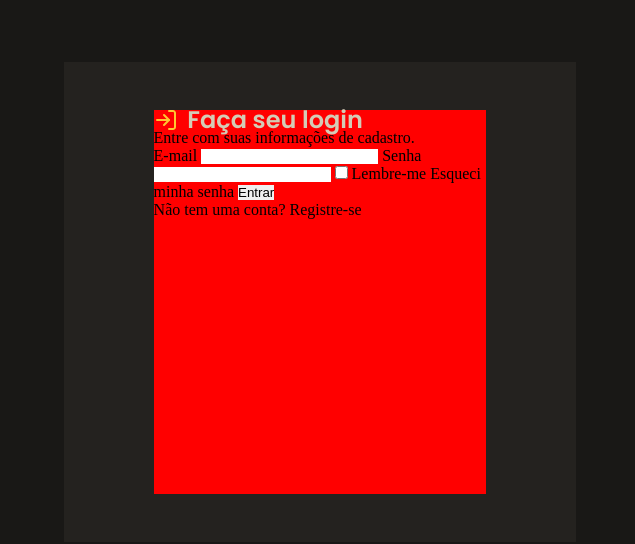
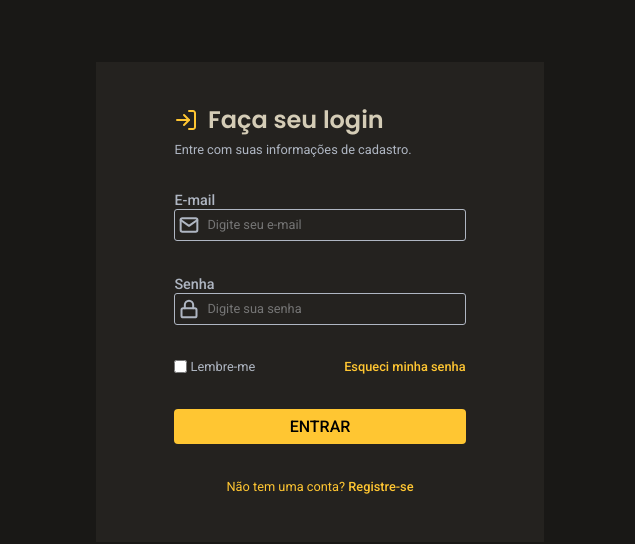
Before and after one commit to thiagokawauchi/rocketseat-discover-desafios, a plain HTML site: page login-form-css/login-form.html in a window 1280 px wide. Shown: the part 98-642 px from the top of the page, 0-635 px from the left. Drawn offline with Linux system fonts and the light colour scheme.

Commit message:
login-form-css completed

```diff
--- a/login-form-css/login-form.css
+++ b/login-form-css/login-form.css
@@ -44,16 +44,18 @@ body {
 .form-container {
     background-color: #24221f;
     height: 60%;
-    width: 80%;
+    width: 70%;
     display: flex;
     justify-content: center;
     align-items: center;
 }
 
 form {
-    background-color: red;
     width: 65%;
     height: 80%;
+    display: flex;
+    flex-direction: column;
+    justify-content: space-between;
 }
 
 #do-log-in {
@@ -68,3 +70,149 @@ h2 {
     font-weight: 600;
     color: #d4ccb6;
 }
+
+fieldset {
+    display: flex;
+    flex-direction: column;
+    gap: 0.8rem;
+}
+
+.check-and-pass {
+    display: flex;
+    justify-content: space-between;
+    align-items: center;
+}
+
+#p-login {
+    font-family: 'Roboto', sans-serif;
+    color: #afb6c2;
+    font-size: 0.8rem;
+    font-weight: 400;
+}
+
+.campo1 {
+    display: flex;
+    flex-direction: column;
+}
+
+.campo2 {
+    display: flex;
+    flex-direction: column;
+}
+
+.label-title {
+    font-family: 'Roboto', sans-serif;
+    color: #afb6c2;
+    font-size: 0.9rem;
+    font-weight: 500;
+}
+
+.text-input {
+    background-color: #24221f;
+    border: 1px solid #afb6c2;
+    border-radius: 3px;
+    height: 2rem;
+}
+
+.text-input:hover {
+    background-color: #24221f;
+    border: 3px solid #ffc632;
+    border-radius: 3px;
+    height: 2rem;
+}
+
+.campo1 > :placeholder-shown {
+    font-family: 'Roboto', sans-serif;
+    color: #afb6c2;
+    font-weight: 400;
+    font-size: 0.8rem;
+    padding-left: 2rem;
+    background-image: url(./images/mail.svg);
+    background-repeat: no-repeat;
+    background-position: left;
+    background-position-x: 0.2rem;
+}
+
+.campo1:hover > :placeholder-shown {
+    font-family: 'Roboto', sans-serif;
+    color: #afb6c2;
+    font-weight: 400;
+    font-size: 0.8rem;
+    padding-left: 2rem;
+    background-image: url(./images/mail-focus.svg);
+    background-repeat: no-repeat;
+    background-position: left;
+    background-position-x: 0.2rem;
+}
+
+.campo2 > :placeholder-shown {
+    font-family: 'Roboto', sans-serif;
+    color: #afb6c2;
+    font-weight: 400;
+    font-size: 0.8rem;
+    padding-left: 2rem;
+    background-image: url(./images/lock.svg);
+    background-repeat: no-repeat;
+    background-position: left;
+    background-position-x: 0.2rem;
+}
+
+.campo2:hover > :placeholder-shown {
+    font-family: 'Roboto', sans-serif;
+    color: #afb6c2;
+    font-weight: 400;
+    font-size: 0.8rem;
+    padding-left: 2rem;
+    background-image: url(./images/lock-focus.svg);
+    background-repeat: no-repeat;
+    background-position: left;
+    background-position-x: 0.2rem;
+}
+
+#register {
+    display: flex;
+    justify-content: center;
+    gap: 0.2rem;
+    font-family: 'Roboto', sans-serif;
+    color: #ffc632;
+    font-weight: 400;
+    font-size: 0.8rem;
+}
+
+#register-link {
+    font-family: 'Roboto', sans-serif;
+    color: #ffc632;
+    font-weight: 500;
+    font-size: 0.8rem;
+    text-decoration: none;
+}
+
+button {
+    font-family: 'Roboto', sans-serif;
+    font-weight: 500;
+    font-size: 1rem;
+    background-color: #ffc632;
+    border-radius: 4px;
+    height: 2.2rem;
+}
+
+#esqueci {
+    font-family: 'Roboto', sans-serif;
+    color: #ffc632;
+    font-weight: 500;
+    font-size: 0.8rem;
+    text-decoration: none;
+}
+
+#lembre {
+    font-family: 'Roboto', sans-serif;
+    color: #afb6c2;
+    font-size: 0.8rem;
+    font-weight: 400;
+}
+
+.check {
+    display: flex;
+    align-items: center;
+    gap: 0.2rem;
+}
--- a/login-form-css/login-form.html
+++ b/login-form-css/login-form.html
@@ -15,20 +15,32 @@
     <div class="main-container">
         <div class="form-container">
             <form action="">
-               <div id="do-log-in">
-                    <img src="./images/log-in.svg" alt="log-in icon">
-                    <h2>Faça seu login</h2>
-               </div>
-               <p>Entre com suas informações de cadastro.</p>
-               <label for="">E-mail</label>
-               <input type="email" name="" id="">
-               <label for="">Senha</label>
-               <input type="password" name="" id="">
-               <input type="checkbox" name="" id="">
-               <label for="">Lembre-me</label>
-               <a>Esqueci minha senha</a>
-               <button type="submit">Entrar</button>
-               <p>Não tem uma conta? <a>Registre-se</a></p>
+                <fieldset>
+                    <div id="do-log-in">
+                        <img src="./images/log-in.svg" alt="log-in icon">
+                        <h2>Faça seu login</h2>
+                    </div>
+                    <p id="p-login">Entre com suas informações de cadastro.</p>
+                </fieldset>
+                <div class="campo1">
+                    <label for="" class="label-title">E-mail</label>
+                    <input type="email" name="" id="" class="text-input"
+                    placeholder="Digite seu e-mail">
+                </div>
+                <div class="campo2">
+                    <label for="" class="label-title">Senha</label>
+                    <input type="password" name="" id="" class="text-input"
+                    placeholder="Digite sua senha">
+                </div>
+                <div class="check-and-pass">
+                    <div class="check">
+                        <input type="checkbox" name="" id="checkbox">
+                        <label for="" id="lembre">Lembre-me</label>
+                    </div>
+                    <a href="#" id="esqueci">Esqueci minha senha</a>
+                </div>
+                <button type="submit">ENTRAR</button>
+                <p id="register">Não tem uma conta?<a href="#" id="register-link">Registre-se</a></p>
             </form>
         </div>
     </div>
```
